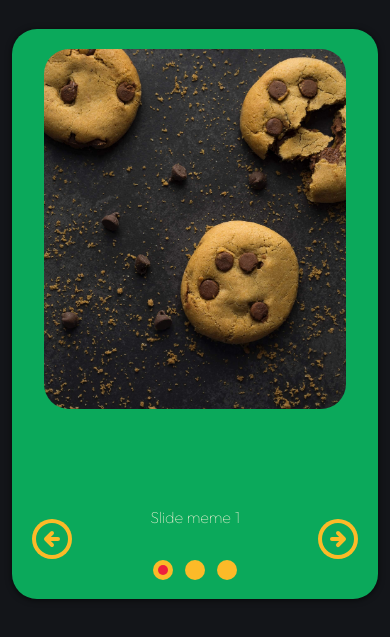
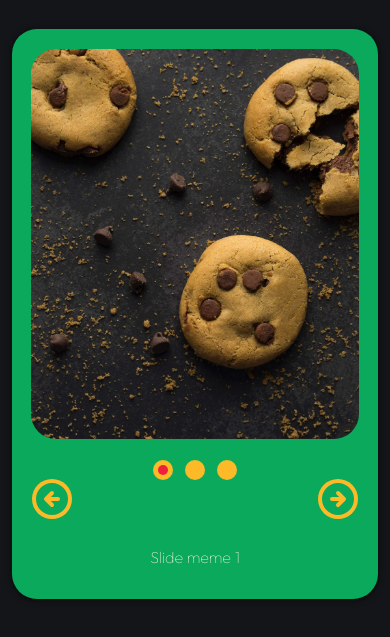
Before and after one commit to Trouble-Andrew/cssMemSlider, a plain HTML site: page cssMemSlider/index.html in a window 390 px wide. Shown: the part 159-796 px from the top of the page. Drawn offline with Linux system fonts and the light colour scheme; files whose address does not match are found by name.

Commit message:
fix: edit controls position (Thr, May 12, 2022 11:39:00 AM)

```diff
--- a/cssMemSlider/style.css
+++ b/cssMemSlider/style.css
@@ -144,6 +144,7 @@ h1 {
   text-align: center;
   width: 40px;
   z-index: 10;
+  -webkit-tap-highlight-color: transparent;
   transition: opacity var(--transition);
 }
 
@@ -198,7 +199,8 @@ h1 {
   border-radius: 50%;
   background-color: var(--yellow);
   border: 0.2rem solid transparent;
-  transition: border-color var(--transition);
+  -webkit-tap-highlight-color: transparent;
+  transition: border-color var(--transition), transform var(--transition);
 }
 
 .slider-bullet::before {
@@ -219,6 +221,10 @@ h1 {
 .slider-bullet:hover {
   border: 0.2rem solid var(--red);
   /* background-color: var(--red); */
+}
+
+.slider-bullet:active {
+  transform: scale(0.9);
 }
 
 #slider-1:checked
@@ -272,7 +278,7 @@ h1 {
   .slider-slide {
     width: 90%;
     padding: 0;
-    padding-bottom: 5rem;
+    padding-bottom: 1rem;
   }
 
   .slider-slide img {
@@ -281,7 +287,7 @@ h1 {
 
   .slider-control {
     top: auto;
-    bottom: 2rem;
+    bottom: 6rem;
   }
 
   .slider-control.prev {
@@ -303,6 +309,6 @@ h1 {
   .slider-pagination {
     left: 0;
     right: 0;
-    bottom: 1rem;
+    bottom: 11rem;
   }
 }
```
